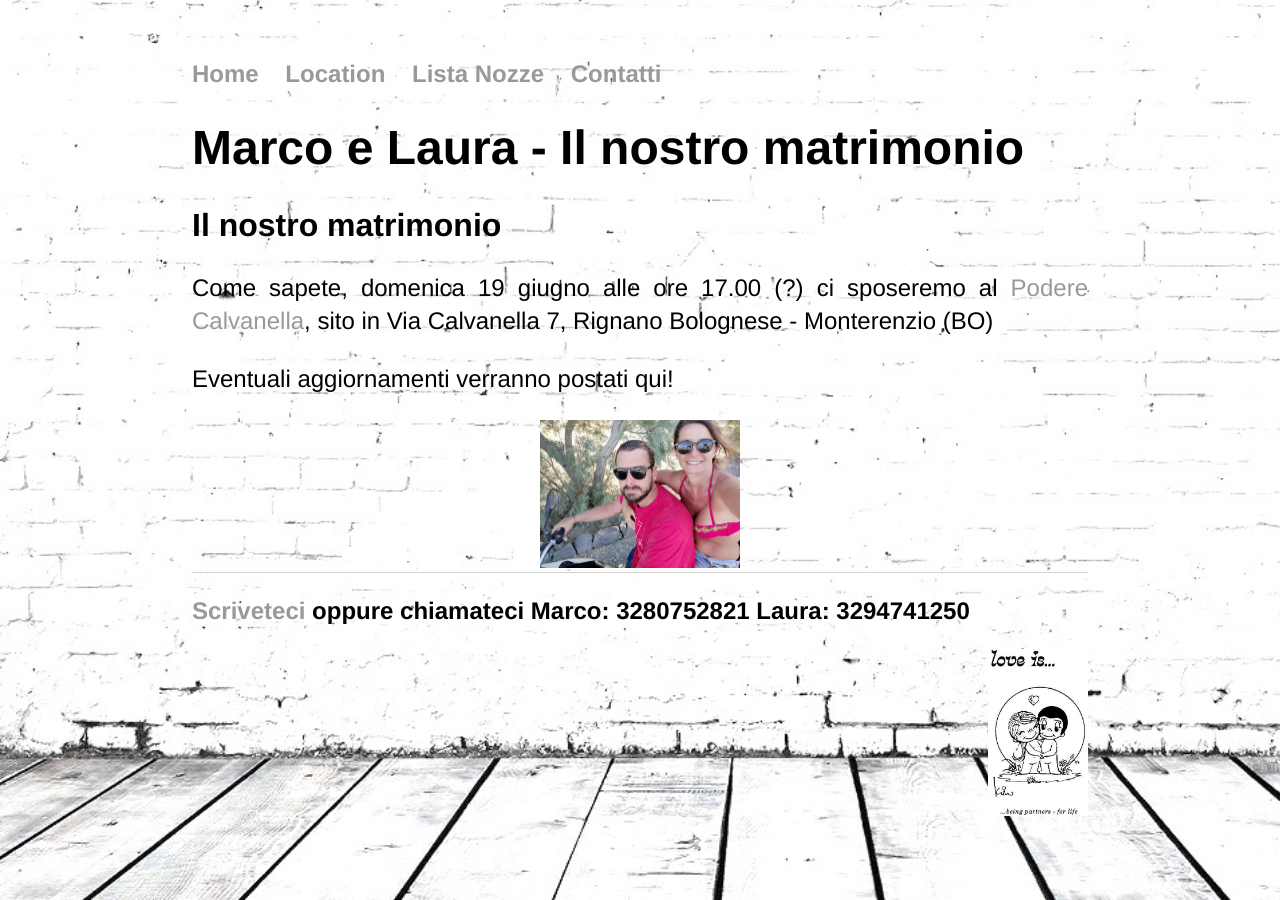
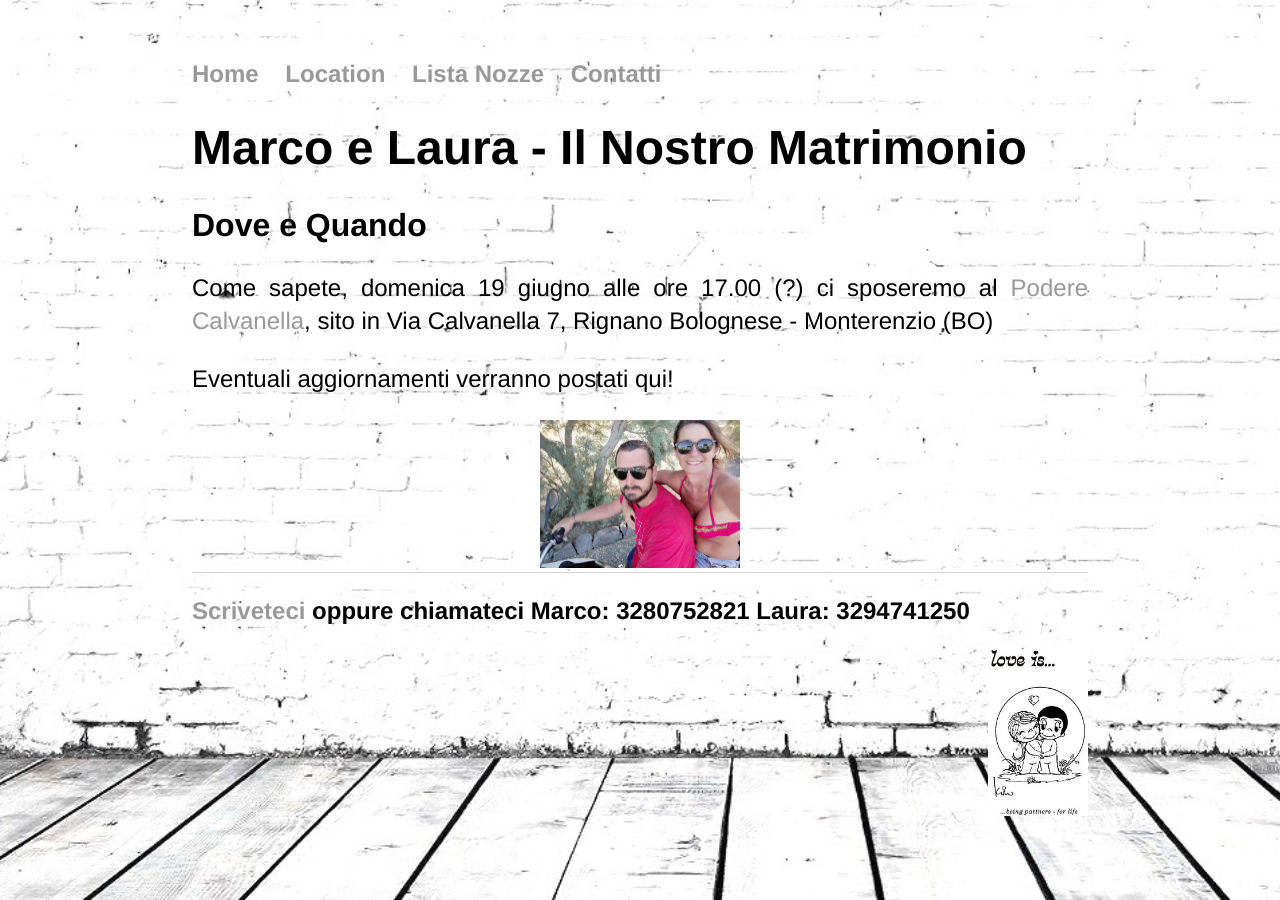
Before and after one commit to marcoelaura/marcoelaura.github.io, a Jekyll site: the page built from index.html, in a window 1280 px wide. Built offline with Jekyll 4.4.1, drawn with Linux system fonts in a browser that asks for light colours.

Commit message:
Update index.html

```diff
--- a/index.html
+++ b/index.html
@@ -4,8 +4,8 @@ title: Marco e Laura
 ---
 
 <div class="blurb">
-	<h1> Marco e Laura - Il nostro matrimonio</h1>
-	<h2> Il nostro matrimonio </h2>
+	<h1> Marco e Laura - Il Nostro Matrimonio</h1>
+	<h2> Dove e Quando </h2>
 	<p> Come sapete, domenica 19 giugno alle ore 17.00 (?) ci sposeremo al <a href="/Location">Podere Calvanella</a>, sito in
 		Via Calvanella 7,
 		Rignano Bolognese - Monterenzio (BO)</p>
```
